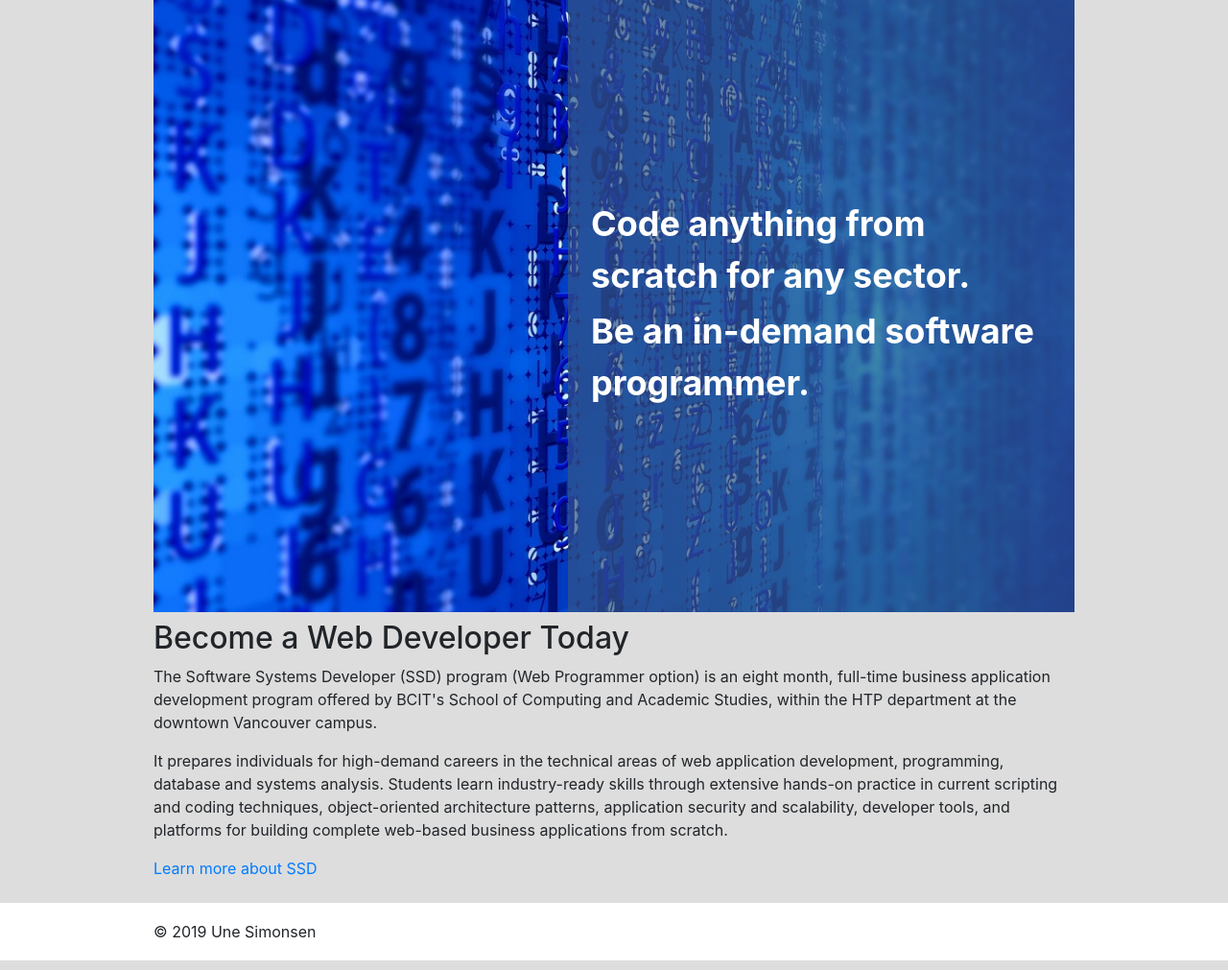
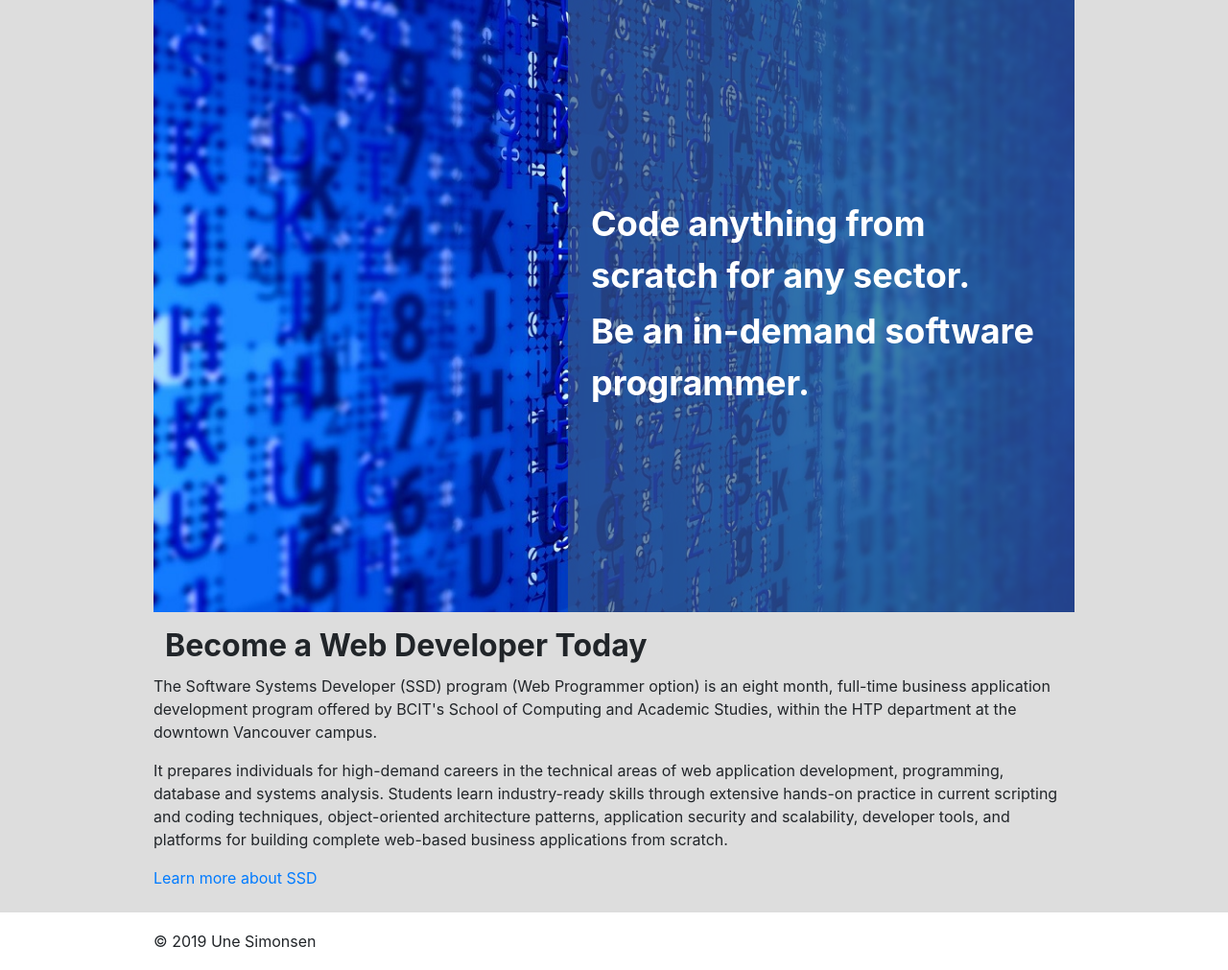
Before and after one commit to BCIT-SSD-A/une-front-end-p2, a PHP site: page / in a window 1280 px wide. Shown: the part 134-1145 px from the top of the page at 96% size. Run offline with PHP 8.4, Linux system fonts and the light colour scheme; style sheets or scripts are compiled from the project's sources.

Commit message:
Style h2 (general and calendar version)

```diff
--- a/dev/sass/elements/calendar/_desktop-list.scss
+++ b/dev/sass/elements/calendar/_desktop-list.scss
@@ -1,7 +1,7 @@
 @include device(tablet) {
     .list-view {
         .month-title {
-            margin-bottom: 0.25rem;
+            margin: 1rem 0 0.25rem;
         }
         .list-header, .calendar-item {
             @include flexbox;
--- a/dev/sass/elements/calendar/_mobile.scss
+++ b/dev/sass/elements/calendar/_mobile.scss
@@ -8,8 +8,10 @@
     .month-title {
         background-color: $color-bg-ternary;
         color: $color-fg-ternary;
+        margin-top: 0.5rem;
         padding: 0.25rem 0.75rem;
         border-radius: $base-border-radius;
+        font-weight: $weight-regular;
     }
     .calendar-item {
         @include relative;
--- a/dev/sass/generic/_typography.scss
+++ b/dev/sass/generic/_typography.scss
@@ -15,5 +15,14 @@ h1 {
     }
 }
 h2 {
-    margin-top: 8px;
+    margin: 1rem 0 0.625rem;
+    font-weight: $weight-bold;
+    font-size: 1.875rem;
+    @include device(tablet-small) {
+        padding: 0 0.375rem;
+        font-size: 2rem;
+    }
+    @include device(tablet) {
+        padding: 0 0.75rem;
+    }
 }
```
